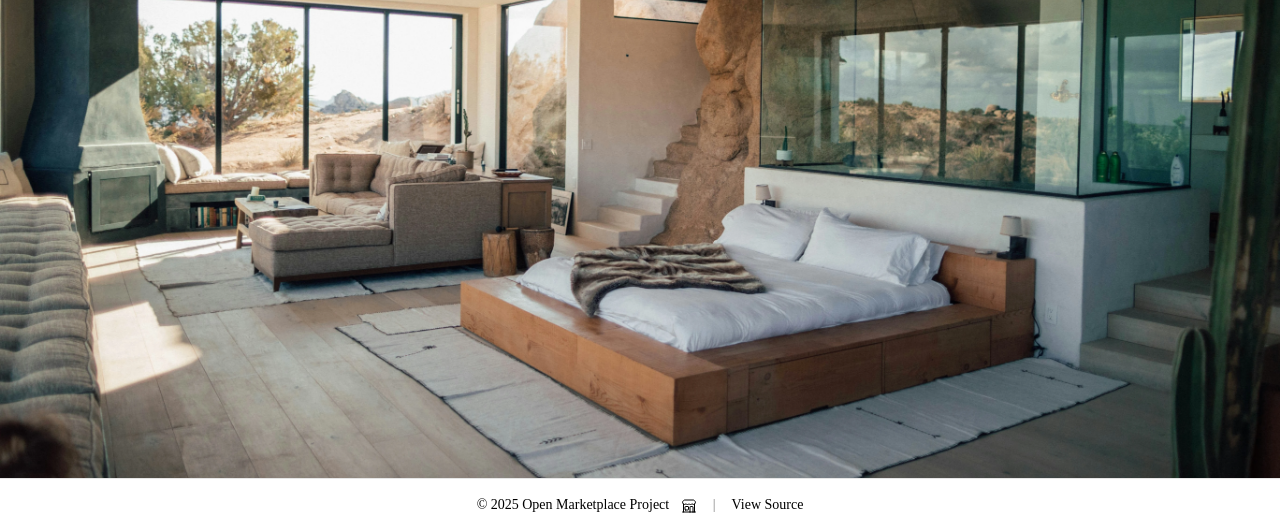
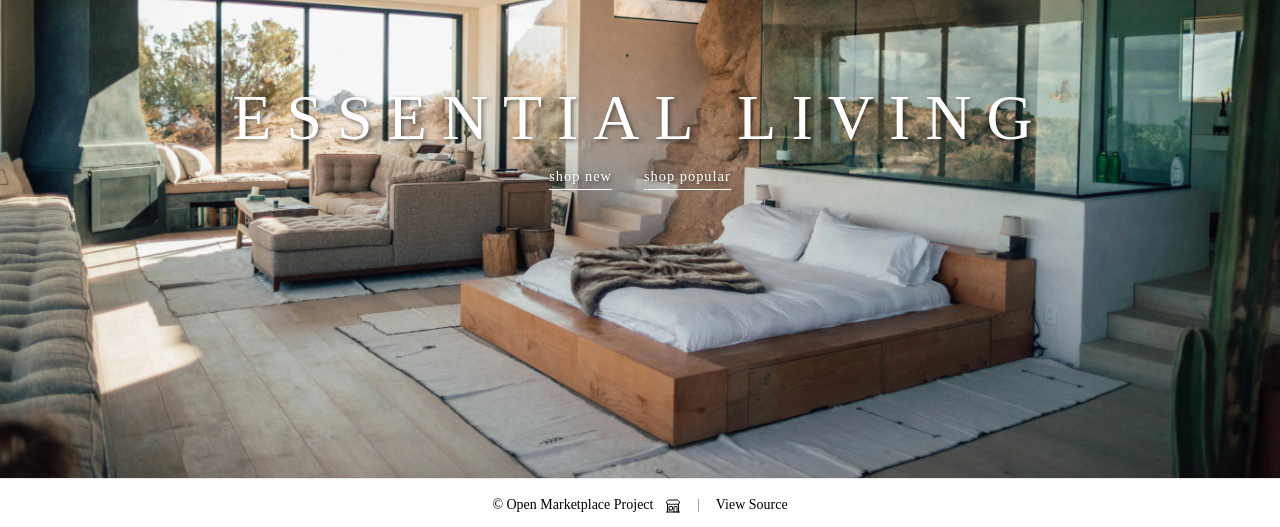
Before and after one commit to dgyurics/marketplace, a Vue app in the folder web/: page / in a window 1280 px wide. Shown: the part 270-797 px from the top of the page. Built offline with nearby package versions, Linux system fonts and the light colour scheme; no server answers.

Commit message:
temporary homepage content added

```diff
--- a/web/index.html
+++ b/web/index.html
@@ -22,7 +22,7 @@
   <!-- Google Fonts Preconnect for Performance -->
   <link rel="preconnect" href="https://fonts.googleapis.com">
   <link rel="preconnect" href="https://fonts.gstatic.com" crossorigin>
-  <link href="https://fonts.googleapis.com/css2?family=Playfair+Display:wght@400;700&display=swap" rel="stylesheet">
+  <link href="https://fonts.googleapis.com/css2?family=Playfair+Display:wght@400;700&family=Bodoni+Moda:ital,opsz,wght@0,6..96,400;0,6..96,500;0,6..96,600;1,6..96,400&display=swap" rel="stylesheet">
 
   <!-- Preload homepage image -->
   <link rel="preload" as="image" href="/assets/roberto-nickson-bg.webp">
--- a/web/src/components/Footer.vue
+++ b/web/src/components/Footer.vue
@@ -1,7 +1,7 @@
 <template>
   <footer class="footer">
     <p>
-      © {{ currentYear }} Open Marketplace Project
+      © Open Marketplace Project
       <BuildingStorefrontIcon class="footer-icon" />
       <span class="separator">|</span>
       <a href="https://github.com/dgyurics/marketplace">View Source</a>
@@ -11,7 +11,6 @@
 
 <script setup lang="ts">
 import { BuildingStorefrontIcon } from '@heroicons/vue/24/outline'
-const currentYear = new Date().getFullYear()
 </script>
 
 <style scoped>
--- a/web/src/pages/Home.vue
+++ b/web/src/pages/Home.vue
@@ -2,12 +2,19 @@
   <div class="home-container">
     <div class="feature-container">
       <img
-        class="feature-image"
+        class="feature-image autumn-image"
         src="@/assets/roberto-nickson-bg.webp"
         alt="Background Image"
         loading="eager"
         decoding="async"
       />
+      <div class="hero-content unselectable">
+        <h1 class="hero-title">essential living</h1>
+        <div class="hero-links">
+          <router-link to="/new" class="hero-link">shop new</router-link>
+          <router-link to="/popular" class="hero-link">shop popular</router-link>
+        </div>
+      </div>
     </div>
   </div>
 </template>
@@ -23,10 +30,6 @@
   z-index: 1;
 }
 
-.feature-image {
-  object-fit: cover;
-}
-
 .feature-container {
   position: fixed;
   top: 0;
@@ -35,6 +38,9 @@
   height: 100vh;
   z-index: -1;
   overflow: hidden;
+  display: flex;
+  align-items: center;
+  justify-content: center;
 }
 
 .feature-image {
@@ -44,5 +50,47 @@
   position: absolute;
   top: 0;
   left: 0;
+  z-index: -1;
+}
+
+.hero-content {
+  position: relative;
+  z-index: 1;
+  text-align: center;
+  color: white;
+  text-shadow: 2px 2px 4px rgba(0, 0, 0, 0.5);
+}
+
+.hero-title {
+  font-size: 4rem;
+  font-weight: 400;
+  margin: 0;
+  text-transform: uppercase;
+  font-family: 'Bodoni Moda', serif;
+  letter-spacing: 15px;
+}
+
+.hero-links {
+  display: flex;
+  flex-direction: row;
+  gap: 2rem;
+  align-items: center;
+  justify-content: center;
+}
+
+.hero-link {
+  color: white;
+  text-decoration: none;
+  font-size: 0.9rem;
+  text-transform: lowercase;
+  letter-spacing: 1px;
+  border-bottom: 1px solid white;
+  padding-bottom: 2px;
+  transition: all 0.3s ease;
+}
+
+.hero-link:hover {
+  color: rgba(255, 255, 255, 0.8);
+  border-bottom-color: rgba(255, 255, 255, 0.8);
 }
 </style>
--- a/web/src/style.css
+++ b/web/src/style.css
@@ -148,3 +148,10 @@ h6 {
   background-color: #6c757d;
   cursor: not-allowed;
 }
+
+.unselectable {
+  -webkit-user-select: none; /* Safari */
+  -moz-user-select: none;    /* Firefox */
+  -ms-user-select: none;     /* Internet Explorer/Edge */
+  user-select: none;         /* Non-prefixed version, currently supported by Chrome, Edge, Opera and Firefox */
+}
```
